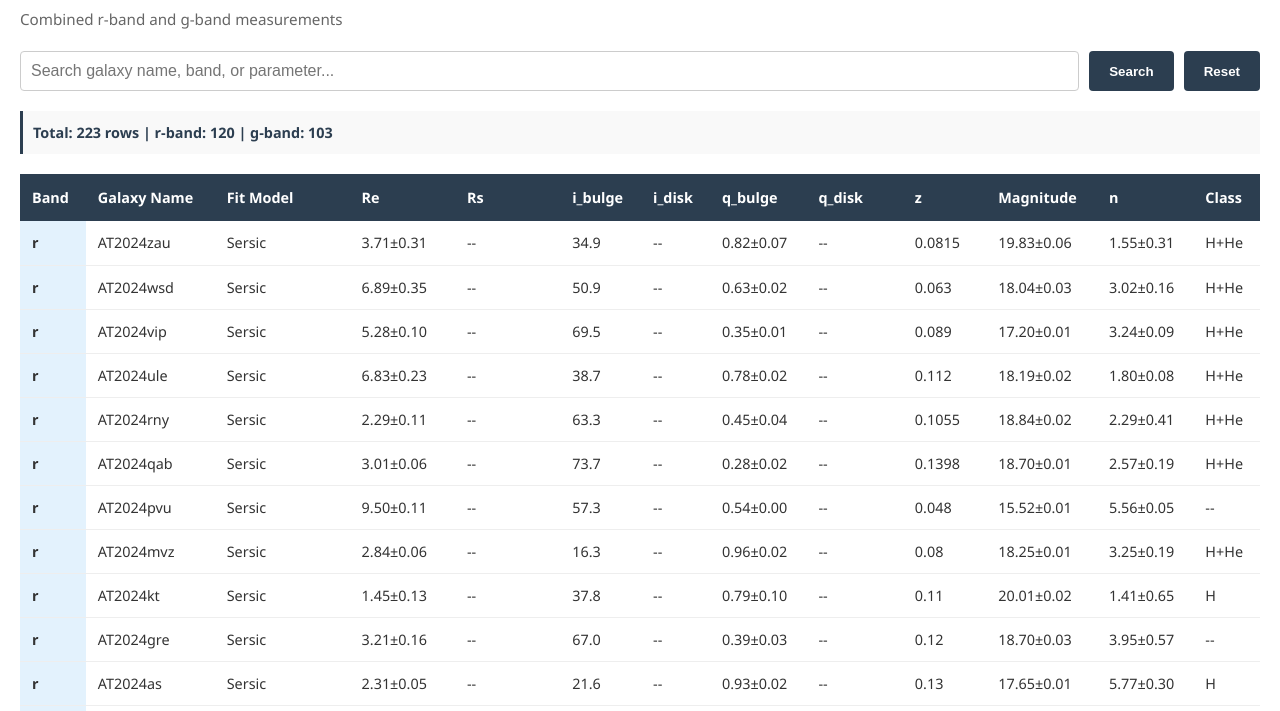
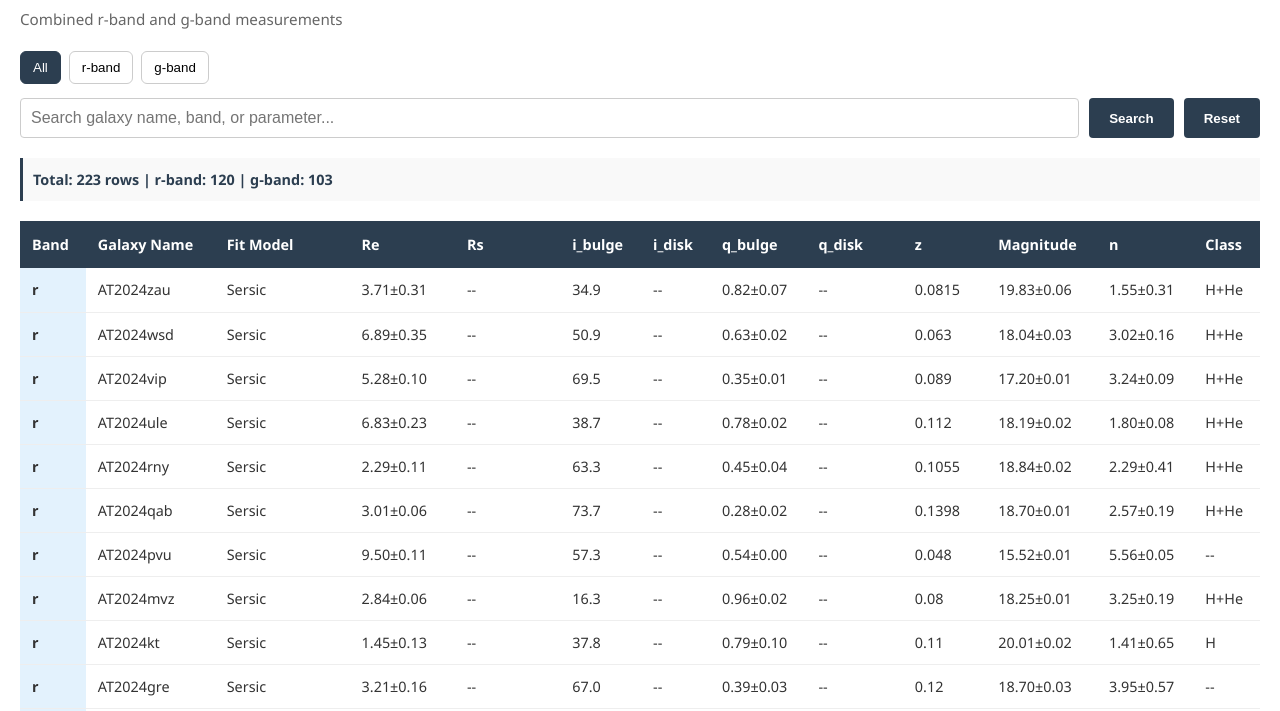
Before and after one commit to PyrovolakisChristos/TDEs-structural-parameters, a plain HTML site: page database.html in a window 1280 px wide. Shown: the part 89-800 px from the top of the page. Drawn offline with Linux system fonts and the light colour scheme.

Commit message:
ui: add band toggle (All/r/g) and filter table by band

```diff
--- a/database.html
+++ b/database.html
@@ -11,6 +11,9 @@
     h1 { margin-bottom: 10px; font-size: 1.8rem; color: #222; }
     .subtitle { color: #666; margin-bottom: 20px; font-size: 0.95rem; }
     .search-box { margin-bottom: 20px; display: flex; gap: 10px; }
+    .band-toggle { margin-bottom: 14px; display:flex; gap:8px; }
+    .band-toggle button { padding: 8px 12px; border-radius:6px; border:1px solid #ccc; background: #fff; cursor:pointer; }
+    .band-toggle button.active { background:#2c3e50; color:#fff; border-color:#2c3e50; }
     .search-box input { flex: 1; padding: 10px; border: 1px solid #ccc; border-radius: 4px; font-size: 1rem; }
     .search-box button { padding: 10px 20px; background: #2c3e50; color: white; border: none; border-radius: 4px; cursor: pointer; font-weight: 600; }
     .search-box button:hover { background: #34495e; }
@@ -30,6 +33,12 @@
   <div class="container">
     <h1>TDE Structural Parameters Database</h1>
     <p class="subtitle">Combined r-band and g-band measurements</p>
+
+    <div class="band-toggle">
+      <button id="btn-all" class="active" onclick="switchBand('all')">All</button>
+      <button id="btn-r" onclick="switchBand('r')">r‑band</button>
+      <button id="btn-g" onclick="switchBand('g')">g‑band</button>
+    </div>
 
     <div class="search-box">
       <input id="searchInput" type="text" placeholder="Search galaxy name, band, or parameter...">
@@ -75,9 +84,29 @@
       ...gData.map(row => ['g', ...row])
     ];
 
+    let filterBand = 'all'; // 'all' | 'r' | 'g'
     let displayedData = [...allData];
     let sortKey = 1;
     let sortAsc = true;
+
+    function switchBand(band) {
+      filterBand = band;
+      document.getElementById('btn-all').classList.toggle('active', band === 'all');
+      document.getElementById('btn-r').classList.toggle('active', band === 'r');
+      document.getElementById('btn-g').classList.toggle('active', band === 'g');
+      applyFilters();
+    }
+
+    function applyFilters() {
+      const term = document.getElementById('searchInput').value.toLowerCase();
+      const base = allData.filter(row => filterBand === 'all' ? true : row[0] === filterBand);
+      if (!term) {
+        displayedData = [...base];
+      } else {
+        displayedData = base.filter(row => row.some(cell => String(cell).toLowerCase().includes(term)));
+      }
+      render();
+    }
 
     function updateStats() {
       const rCount = allData.filter(r => r[0] === 'r').length;
@@ -86,19 +115,12 @@
     }
 
     function search() {
-      const term = document.getElementById('searchInput').value.toLowerCase();
-      if (!term) {
-        displayedData = [...allData];
-      } else {
-        displayedData = allData.filter(row => row.some(cell => String(cell).toLowerCase().includes(term)));
-      }
-      render();
+      applyFilters();
     }
 
     function reset() {
       document.getElementById('searchInput').value = '';
-      displayedData = [...allData];
-      render();
+      applyFilters();
     }
 
     function sortBy(index) {
@@ -111,8 +133,8 @@
       displayedData.sort((a, b) => {
         const aVal = a[sortKey] || '';
         const bVal = b[sortKey] || '';
-        const aNum = parseFloat(aVal.replace(/[^0-9.+-]/g, ''));
-        const bNum = parseFloat(bVal.replace(/[^0-9.+-]/g, ''));
+        const aNum = parseFloat(String(aVal).replace(/[^0-9.+-]/g, ''));
+        const bNum = parseFloat(String(bVal).replace(/[^0-9.+-]/g, ''));
         if (!isNaN(aNum) && !isNaN(bNum)) {
           return sortAsc ? aNum - bNum : bNum - aNum;
         }
@@ -148,7 +170,8 @@
     }
 
     document.getElementById('searchInput').addEventListener('keyup', search);
-    render();
+    // initialize
+    switchBand('all');
   </script>
 </body>
 </html>
```
